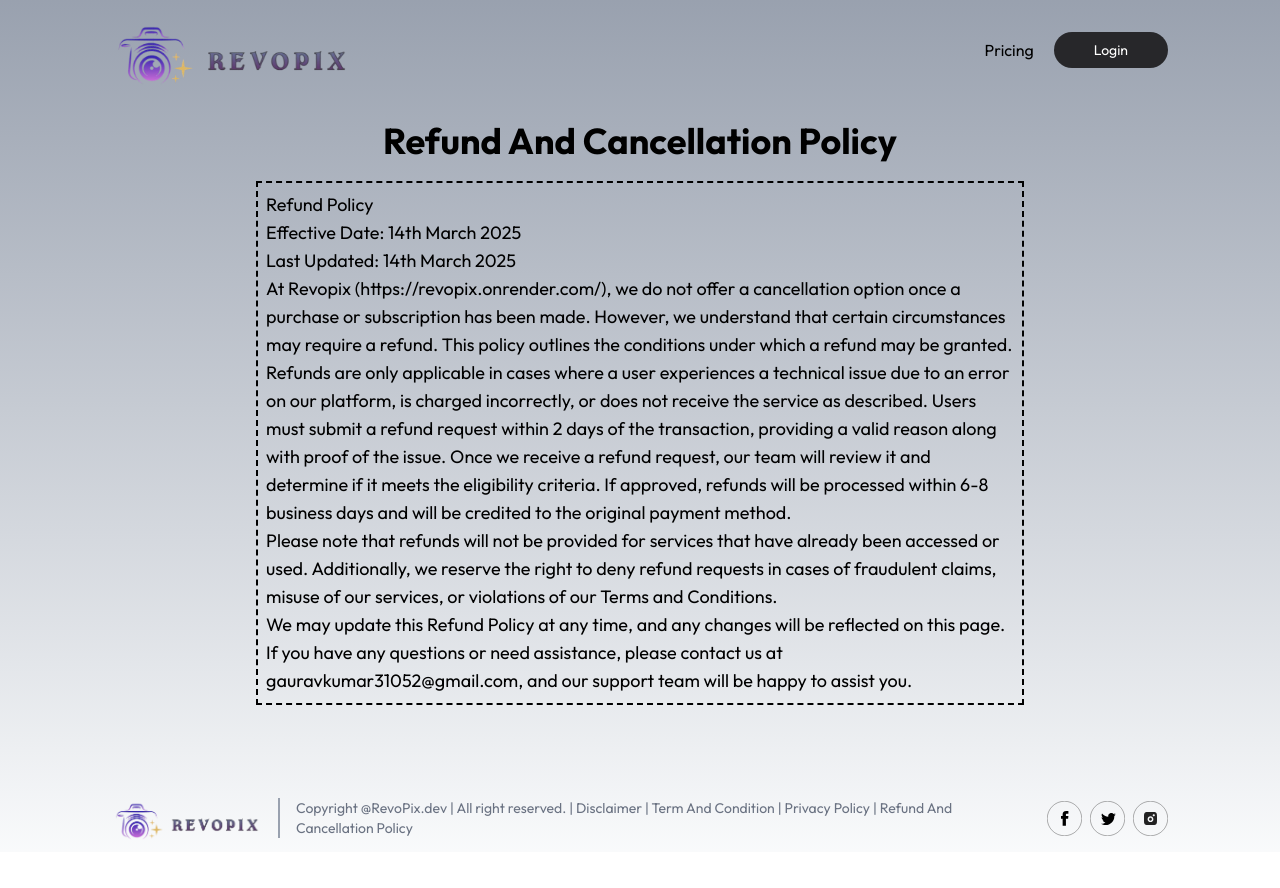
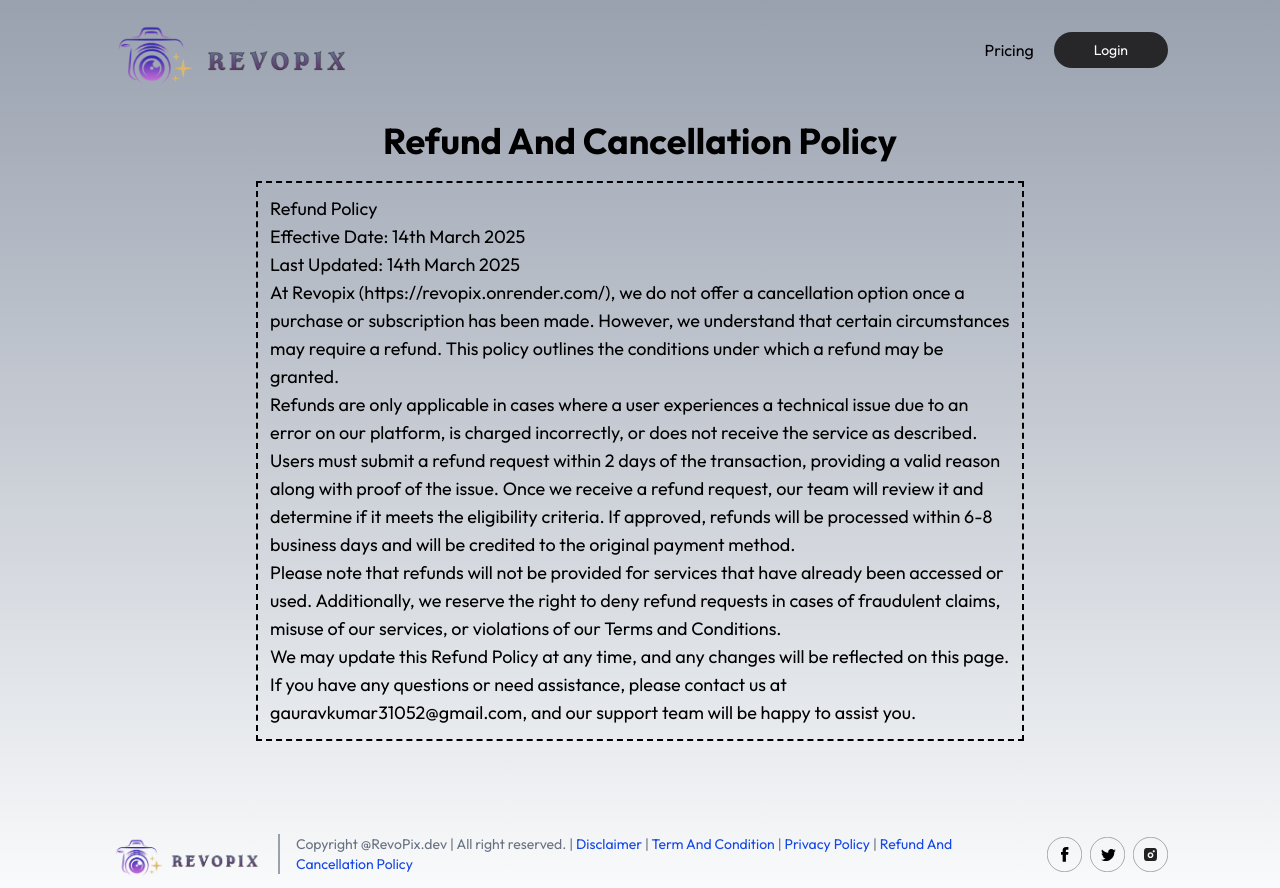
Before and after one commit to Gaurav31052/Revopix, a React (Vite) app in the folder client/: page /refund-policy in a window 1280 px wide. Before the commit the page ends 852 px from the top, so only its background shows below. Built offline with nearby package versions, Linux system fonts and the light colour scheme.

Commit message:
Added policy pages

```diff
--- a/client/src/components/Footer.jsx
+++ b/client/src/components/Footer.jsx
@@ -7,7 +7,7 @@ const Footer = () => {
   return (
     <div className='flex items-center justify-between gap-4 py-3 mt-20'>
     <img src={assets.logo1} alt='' width={150}/>
-    <p className='flex-1 border-l-2 items-center border-gray-400 pl-4 text-sm text-gray-500 max-sm:hidden'>Copyright @RevoPix.dev | All right reserved. | <Link to= '/disclaimer'> Disclaimer</Link> | <Link to= '/term-and-condition'> Term And Condition</Link> | <Link to= '/privacy-policy'> Privacy Policy</Link> | <Link to= '/refund-policy'>Refund And Cancellation Policy</Link></p>
+    <p className='flex-1 border-l-2 items-center border-gray-400 pl-4 text-sm text-gray-500 max-sm:hidden'>Copyright @RevoPix.dev | All right reserved. | <Link className=' text-blue-700' to= '/disclaimer'> Disclaimer</Link> | <Link className=' text-blue-700' to= '/term-and-condition'> Term And Condition</Link> | <Link className=' text-blue-700' to= '/privacy-policy'> Privacy Policy</Link> | <Link className=' text-blue-700' to= '/refund-policy'>Refund And Cancellation Policy</Link></p>
     <div className='flex gap-2 '>
         <img src={assets.facebook_icon} alt='' width={35} />
         <img src={assets.twitter_icon} alt='' width={35} />
--- a/client/src/pages/RefundAndCancellation.jsx
+++ b/client/src/pages/RefundAndCancellation.jsx
@@ -6,7 +6,7 @@ const RefundAndCancellation = () => {
     <div className='flex-col '>
    <div className='flex-col text-center'><h1 className=' text-4xl font-bold m-5'>Refund And Cancellation Policy</h1></div>
 
-     <div className=' w-3xl flex-col justify-center items-center text-lg border-dashed border-2 p-2'>
+     <div className=' w-3xl flex-col justify-center items-center text-lg border-dashed border-2 p-3'>
      <p>Refund Policy</p>
 <p>Effective Date: 14th March 2025</p>
 <p>Last Updated: 14th March 2025</p>
```
